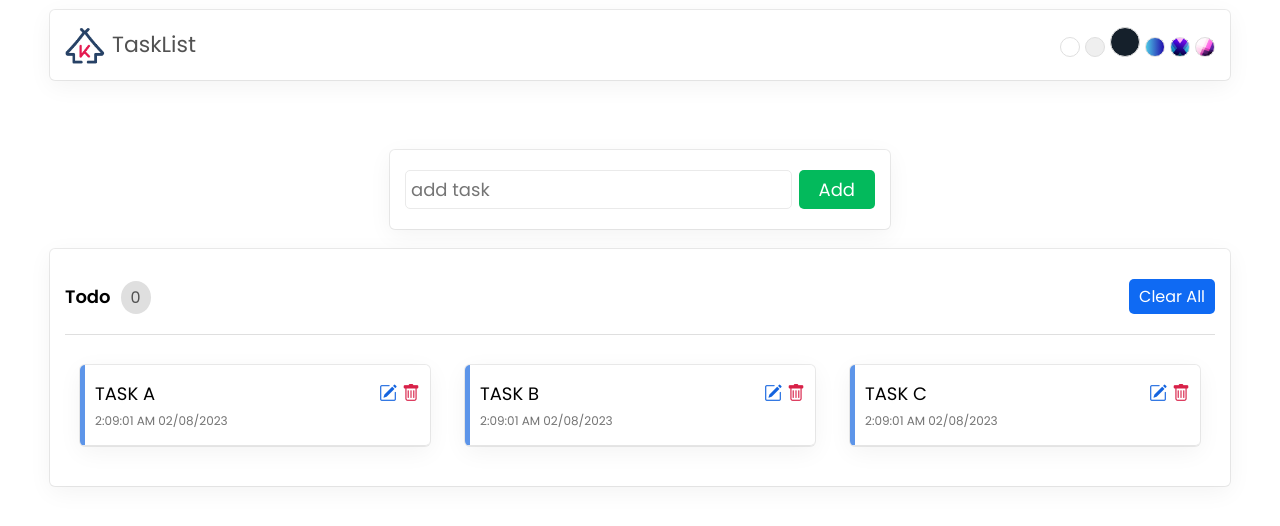
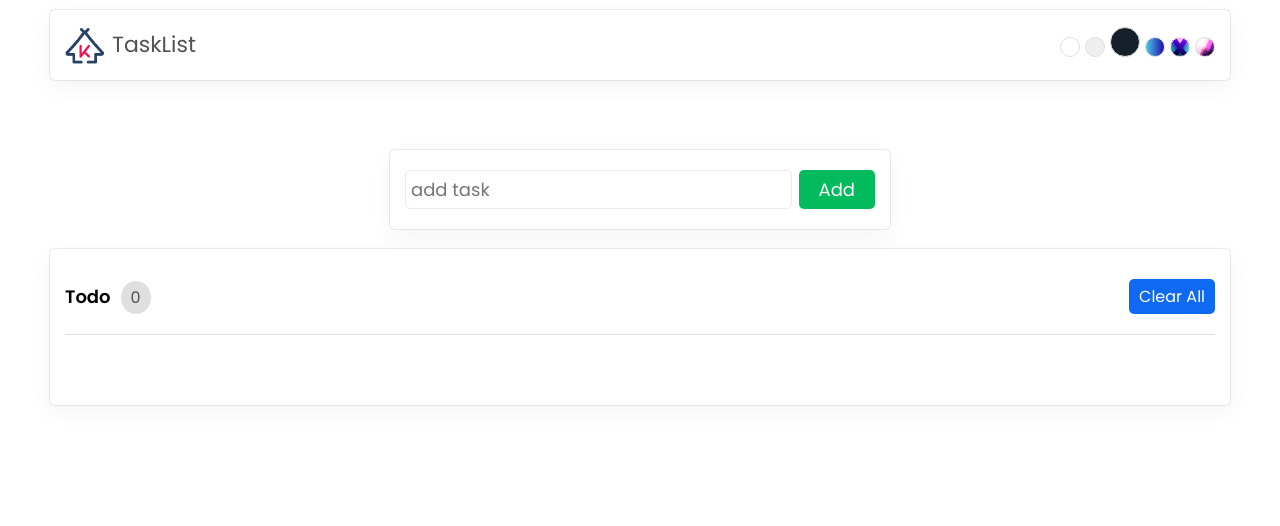
Before and after one commit to profrbazur/TaskListProject, a React (Create React App) app: page / in a window 1280 px wide. Shown: the top 526 px of the page. Built offline with nearby package versions, Linux system fonts and the light colour scheme; the HTML template or start-up script is replaced by a standard one.

Commit message:
01 Adding Task

```diff
--- a/src/App.js
+++ b/src/App.js
@@ -1,15 +1,17 @@
+import { useState } from 'react';
 import { Header } from './components/Header';
 import { AddTask } from './components/AddTask';
 import { ShowTask } from './components/ShowTask';
-
 import './App.css';
 
 function App() {
+  const [tasklist, setTasklist] = useState([]);
+
   return (
     <div className="App">
       <Header />
-      <AddTask />
-      <ShowTask />
+      <AddTask tasklist={tasklist} setTasklist={setTasklist} />
+      <ShowTask tasklist={tasklist} setTasklist={setTasklist} />
     </div>
   );
 }
--- a/src/components/AddTask.js
+++ b/src/components/AddTask.js
@@ -1,10 +1,29 @@
-export const AddTask = () => {
+export const AddTask = ({ tasklist, setTasklist }) => {
+  const handleSubmit = (e) => {
+    e.preventDefault();
+
+    const date = new Date();
+    const newTask = {
+      id: date.getTime(),
+      name: e.target.task.value,
+      time: `${date.toLocaleTimeString()} ${date.toLocaleDateString()}`,
+    };
+    setTasklist([...tasklist, newTask]);
+    e.target.task.value = '';
+  };
+
   return (
     <section className="addTask">
-        <form>
-            <input type="text" name="task" autoComplete="off" placeholder="add task" maxLength="25" />
-            <button type="submit">Add</button>
-        </form>
+      <form onSubmit={handleSubmit}>
+        <input
+          type="text"
+          name="task"
+          autoComplete="off"
+          placeholder="add task"
+          maxLength="25"
+        />
+        <button type="submit">Add</button>
+      </form>
     </section>
-  )
-}
+  );
+};
--- a/src/components/ShowTask.js
+++ b/src/components/ShowTask.js
@@ -1,22 +1,18 @@
-export const ShowTask = () => {
-  const tasks = [
-    { id: 10001, name: 'TASK A', time: '2:09:01 AM 02/08/2023' },
-    { id: 10002, name: 'TASK B', time: '2:09:01 AM 02/08/2023' },
-    { id: 10003, name: 'TASK C', time: '2:09:01 AM 02/08/2023' },
-  ];
-
+export const ShowTask = ({ tasklist, setTasklist }) => {
   return (
     <section className="showTask">
       <div className="head">
         <div>
           <span className="title">Todo</span>
-          <span className="count">0</span>
+          <span className="count">{tasklist.length}</span>
         </div>
-        <button className="clearAll">Clear All</button>
+        <button className="clearAll" onClick={() => setTasklist([])}>
+          Clear All
+        </button>
       </div>
       <ul>
-        {tasks.map((task) => (
-          <li>
+        {tasklist.map((task) => (
+          <li key={task.id}>
             <p>
               <span className="name">{task.name}</span>
               <span className="time">{task.time}</span>
```
